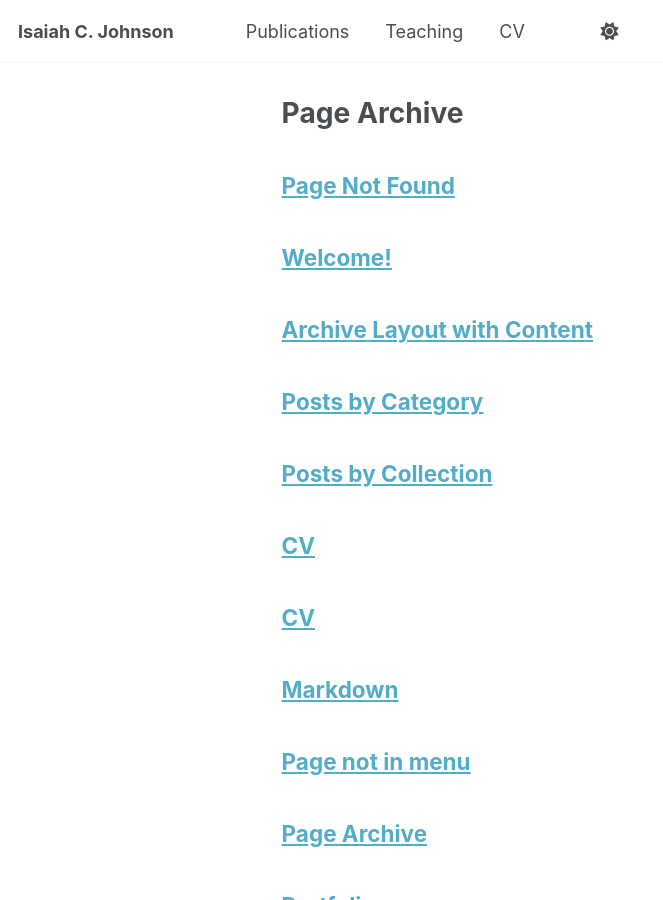
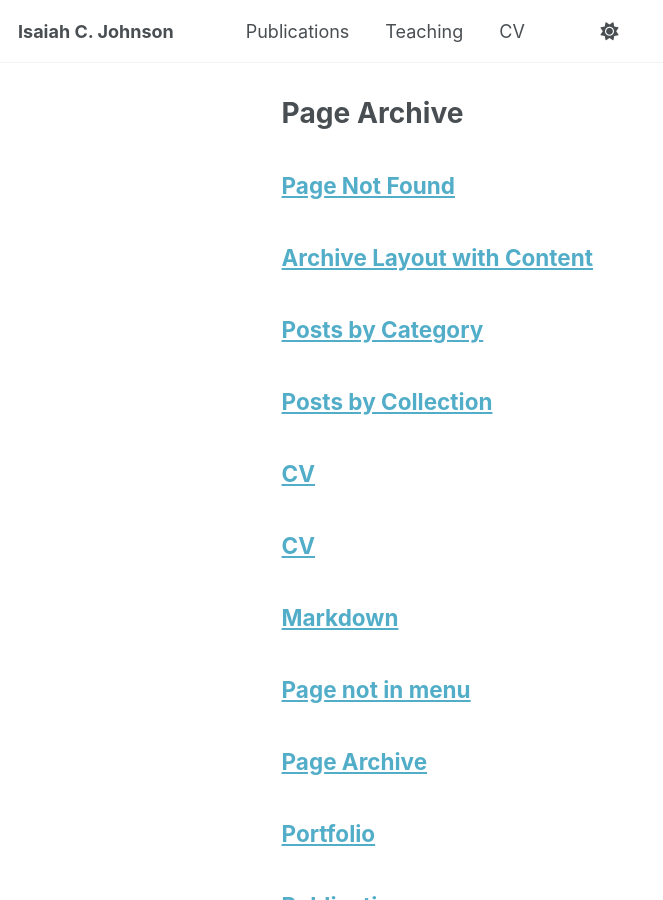
Before and after one commit to isaiahcjohnson/IsaiahCJohnson.github.io, a Jekyll site: the page built from _pages/page-archive.html, in a window 1280 px wide and 900 px high. Shown: the whole window, without its empty margins (0-663 px from the left). Built offline with Jekyll 4.4.1, drawn with Linux system fonts in a browser that asks for light colours.

Commit message:
modified:   _pages/about.md

```diff
--- a/_pages/about.md
+++ b/_pages/about.md
@@ -1,6 +1,6 @@
 ---
 permalink: /
-title: "Welcome!"
+title: "Isaiah C. Johnson
 author_profile: true
 redirect_from:
   - /about/
```
